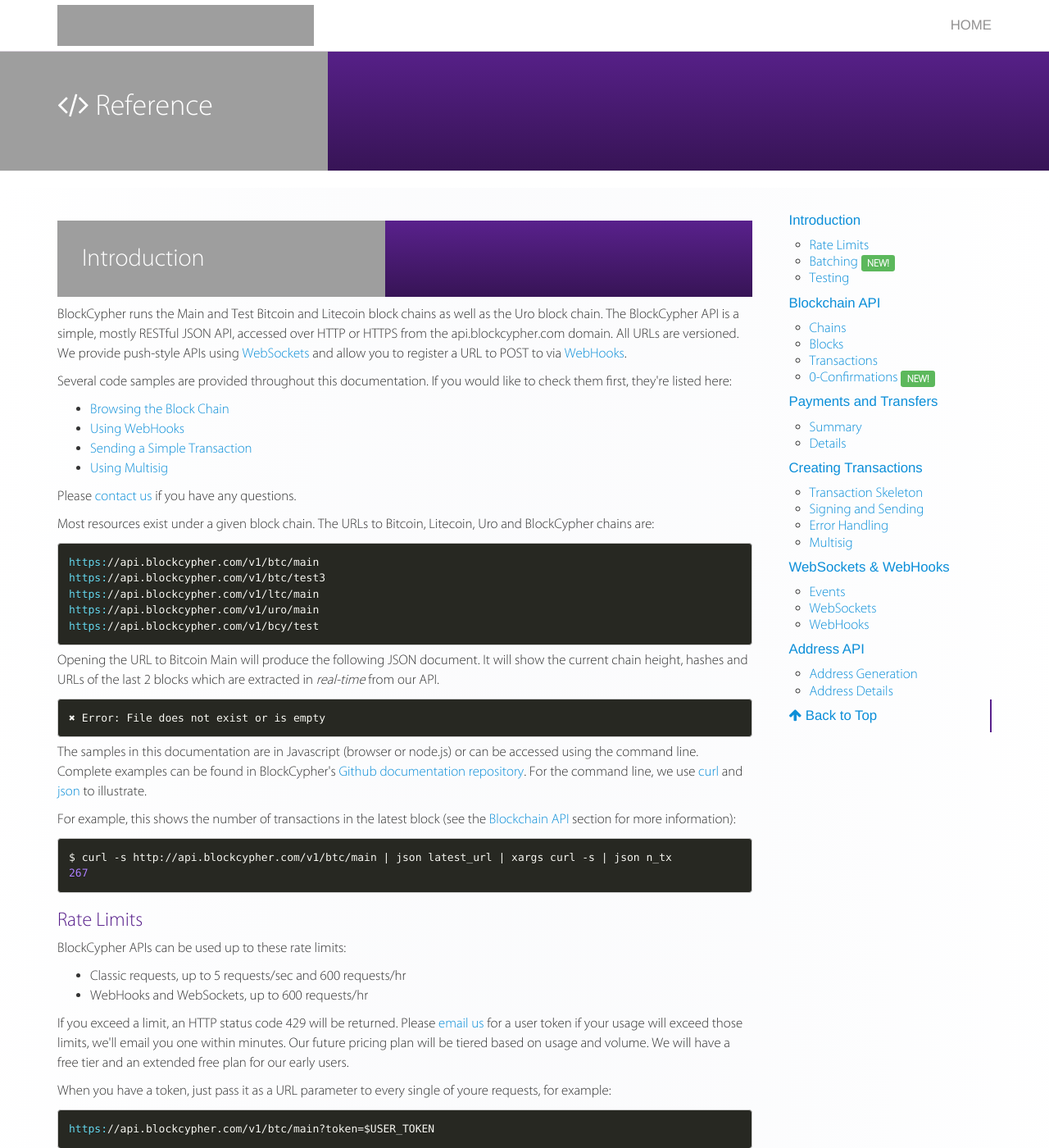
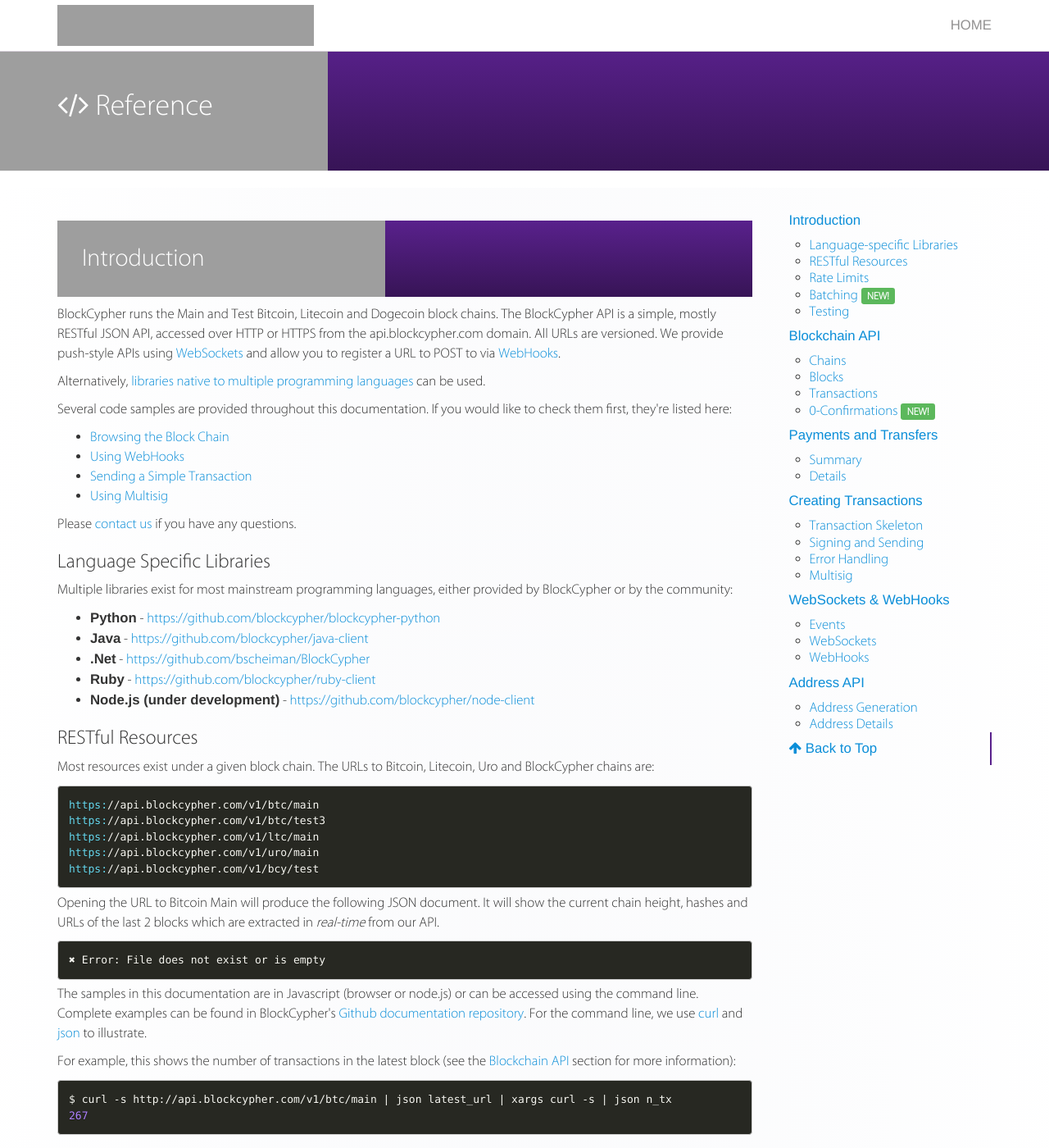
Before and after one commit to blockcypher/documentation, a Jekyll site: the page built from index.html, in a window 1280 px wide and 1400 px high. Shown: the whole window at 82% size. Built offline with Jekyll 4.4.1, drawn with Linux system fonts in a browser that asks for light colours; nearby versions of some CDN libraries; some web fonts are replaced.

Commit message:
Added SDK libraries.

```diff
--- a/_includes/reference/intro.html
+++ b/_includes/reference/intro.html
@@ -1,7 +1,9 @@
 <span class="title-anchor" id="introduction"></span>
 <h2 class="section-title">Introduction</h2>
 
-<p>BlockCypher runs the Main and Test Bitcoin and Litecoin block chains as well as the Uro block chain. The BlockCypher API is a simple, mostly RESTful JSON API, accessed over HTTP or HTTPS from the api.blockcypher.com domain. All URLs are versioned. We provide push-style APIs using <a href="https://developer.mozilla.org/en-US/docs/WebSockets">WebSockets</a> and allow you to register a URL to POST to via <a href="https://webhooks.pbworks.com/w/page/13385124/FrontPage">WebHooks</a>.
+<p>BlockCypher runs the Main and Test Bitcoin, Litecoin and Dogecoin block chains. The BlockCypher API is a simple, mostly RESTful JSON API, accessed over HTTP or HTTPS from the api.blockcypher.com domain. All URLs are versioned. We provide push-style APIs using <a href="https://developer.mozilla.org/en-US/docs/WebSockets">WebSockets</a> and allow you to register a URL to POST to via <a href="https://webhooks.pbworks.com/w/page/13385124/FrontPage">WebHooks</a>.
+
+<p>Alternatively, <a href="#lang-libs">libraries native to multiple programming languages</a> can be used.</p>
 
 <p>Several code samples are provided throughout this documentation. If you would like to check them first, they're listed here:</p>
 <ul>
@@ -12,6 +14,22 @@
 </ul>
 
 <p>Please <a href="mailto:contact@blockcypher.com">contact us</a> if you have any questions.</p>
+
+<a class="title-anchor" id="lang-libs"></a>
+<h3>Language Specific Libraries</h3>
+
+<p>Multiple libraries exist for most mainstream programming languages, either provided by BlockCypher or by the community:</p>
+
+<ul>
+  <li><strong>Python</strong> - <a href="https://github.com/blockcypher/blockcypher-python">https://github.com/blockcypher/blockcypher-python</a></li>
+  <li><strong>Java</strong> - <a href="https://github.com/blockcypher/java-client">https://github.com/blockcypher/java-client</a></li>
+  <li><strong>.Net</strong> - <a href="https://github.com/bscheiman/BlockCypher">https://github.com/bscheiman/BlockCypher</a></li>
+  <li><strong>Ruby</strong> - <a href="https://github.com/blockcypher/ruby-client">https://github.com/blockcypher/ruby-client</a></li>
+  <li><strong>Node.js (under development)</strong> - <a href="https://github.com/blockcypher/node-client">https://github.com/blockcypher/node-client</a></li>
+</ul>
+
+<a class="title-anchor" id="resources"></a>
+<h3>RESTful Resources</h3>
 
 <p>Most resources exist under a given block chain. The URLs to Bitcoin, Litecoin, Uro and BlockCypher chains are:</p>
 
--- a/index.html
+++ b/index.html
@@ -20,6 +20,8 @@
         <ul class="nav" role="tablist">
           <li><a href="#introduction" class="mpsb">Introduction</a>
             <ul>
+              <li><a href="#lang-libs">Language-specific Libraries</a></li>
+              <li><a href="#resources">RESTful Resources</a></li>
               <li><a href="#rate_limits">Rate Limits</a></li>
               <li><a href="#batching">Batching</a> <span class="label label-success">NEW!</span></li>
               <li><a href="#testing">Testing</a></li>
```
